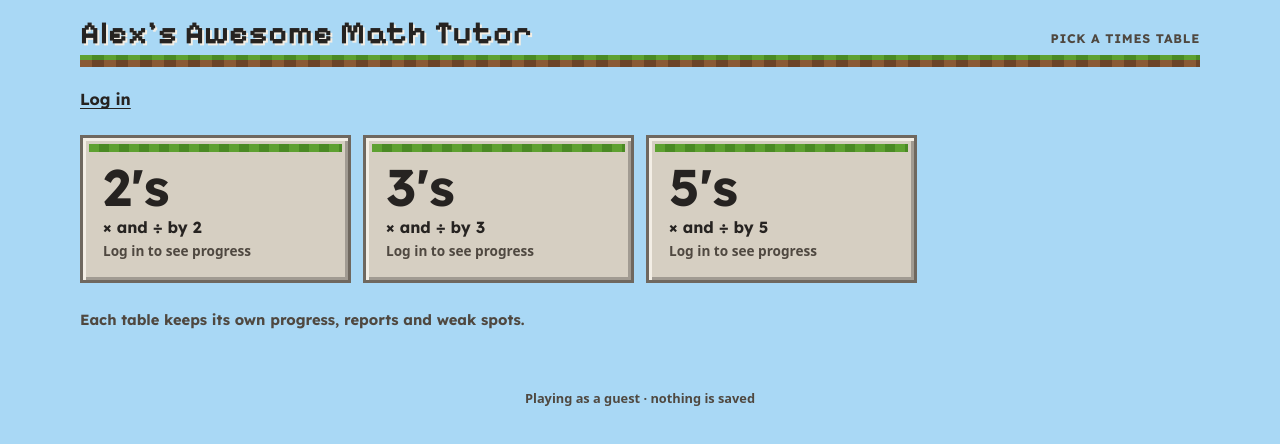
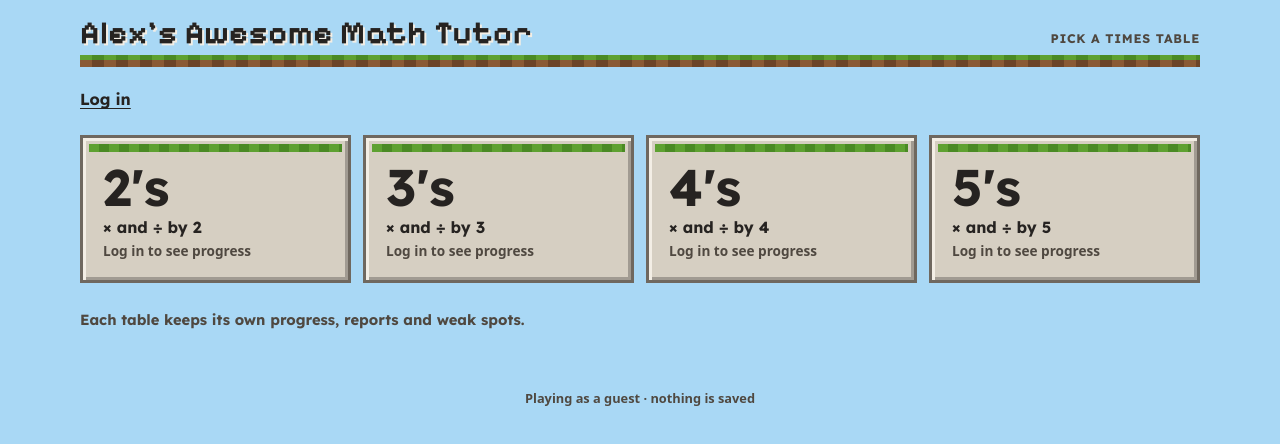
Before and after one commit to danielntamasi/alex-math-tutor, a plain HTML site: page index.html in a window 1280 px wide. Drawn offline with Linux system fonts and the light colour scheme.

Commit message:
Add × and ÷ by 4 (Fluency Practice Sheets C and D)
Co-Authored-By: Claude Opus 5.5 <noreply@anthropic.com>
Claude-Session: https://claude.ai/code/session_014q7i2NkiiPLMdS6BauihxD

```diff
--- a/index.html
+++ b/index.html
@@ -367,6 +367,10 @@ const SETS={
   three:{name:"× and ÷ by 3",tab:"3's",source:"Eureka Math² · Grade 3 Module 3",sheets:{
     B:["3×3=?","1×3=?","6÷3=?","2×3=?","3÷3=?","5×3=?","9÷3=?","4×3=?","12÷3=?","6×3=?","18÷3=?","15÷3=?","8×3=?","7×3=?","21÷3=?","9×3=?","27÷3=?","24÷3=?","1×3=?","10×3=?","3÷3=?","30÷3=?","3×?=15","3×?=9","15÷3=?","9÷3=?","3×?=27","3×?=21","27÷3=?","21÷3=?","3×?=0","3×?=3","9÷3=?","3÷3=?","?×3=12","3×?=6","?×3=24","3×?=18","?÷3=2","3×?=30","?÷3=6","12÷?=3","?÷3=10","24÷?=3"],
     C:["2×3=?","3×3=?","1×3=?","6÷3=?","9÷3=?","3÷3=?","5×3=?","6×3=?","4×3=?","15÷3=?","12÷3=?","7×3=?","18÷3=?","9×3=?","8×3=?","24÷3=?","21÷3=?","10×3=?","27÷3=?","30÷3=?","1×3=?","3÷3=?","3×?=21","3×?=27","21÷3=?","27÷3=?","3×?=9","3×?=15","9÷3=?","15÷3=?","3÷3=?","9÷3=?","3×?=0","3×?=3","3×?=18","3×?=6","?×3=12","?×3=24","?÷3=6","?÷3=2","3×?=30","24÷?=3","12÷?=3","?÷3=10"]
+  }},
+  four:{name:"× and ÷ by 4",tab:"4's",source:"Fluency Practice Sheets C and D",sheets:{
+    C:["5×4=?","16÷4=?","4×?=24","1×4=?","36÷?=4","8÷4=?","4×?=32","32÷4=?","7×4=?","?÷4=3","4÷4=?","4×?=16","24÷4=?","2×4=?","20÷?=4","12÷4=?","4×?=0","8×4=?","32÷4=?","3×4=?","10×4=?","24÷4=?","4×?=4","3×4=?","?÷4=7","28÷4=?","4×?=12","9×4=?","12÷4=?","?×4=20","4×?=8","20÷4=?","6×4=?","40÷4=?","?×4=36","8÷4=?","4×?=28","36÷4=?","4×4=?","16÷4=?","4×?=40","4÷4=?","?÷4=10","8÷4=?"],
+    D:["24÷4=?","4×?=28","10×4=?","8÷4=?","?×4=36","12÷4=?","6×4=?","4×?=8","36÷4=?","?÷4=10","2×4=?","4÷4=?","4×?=16","20÷4=?","7×4=?","36÷?=4","16÷4=?","4×?=4","5×4=?","?÷4=3","32÷4=?","8÷4=?","4×4=?","16÷4=?","4×?=0","28÷4=?","3×4=?","20÷?=4","40÷4=?","4×?=12","8×4=?","8÷4=?","4×?=24","32÷4=?","1×4=?","?÷4=7","12÷4=?","4×?=40","9×4=?","4÷4=?","?×4=20","24÷4=?","3×4=?","4×?=32"]
   }},
   five:{name:"× and ÷ by 5",tab:"5's",source:"Eureka Math² · Grade 3 Module 2",sheets:{
     B:["2×5=?","1×5=?","10÷5=?","5÷5=?","3×5=?","15÷5=?","5×5=?","4×5=?","20÷5=?","6×5=?","30÷5=?","25÷5=?","8×5=?","7×5=?","35÷5=?","9×5=?","45÷5=?","40÷5=?","1×5=?","10×5=?","5÷5=?","50÷5=?","5×?=25","5×?=15","25÷5=?","15÷5=?","5×?=45","5×?=35","45÷5=?","35÷5=?","5×?=0","5×?=5","15÷5=?","5÷5=?","?×5=20","5×?=10","?×5=40","5×?=30","20÷?=5","5×?=50","?÷5=2","40÷?=5","?÷5=6","?÷5=10"],
```
